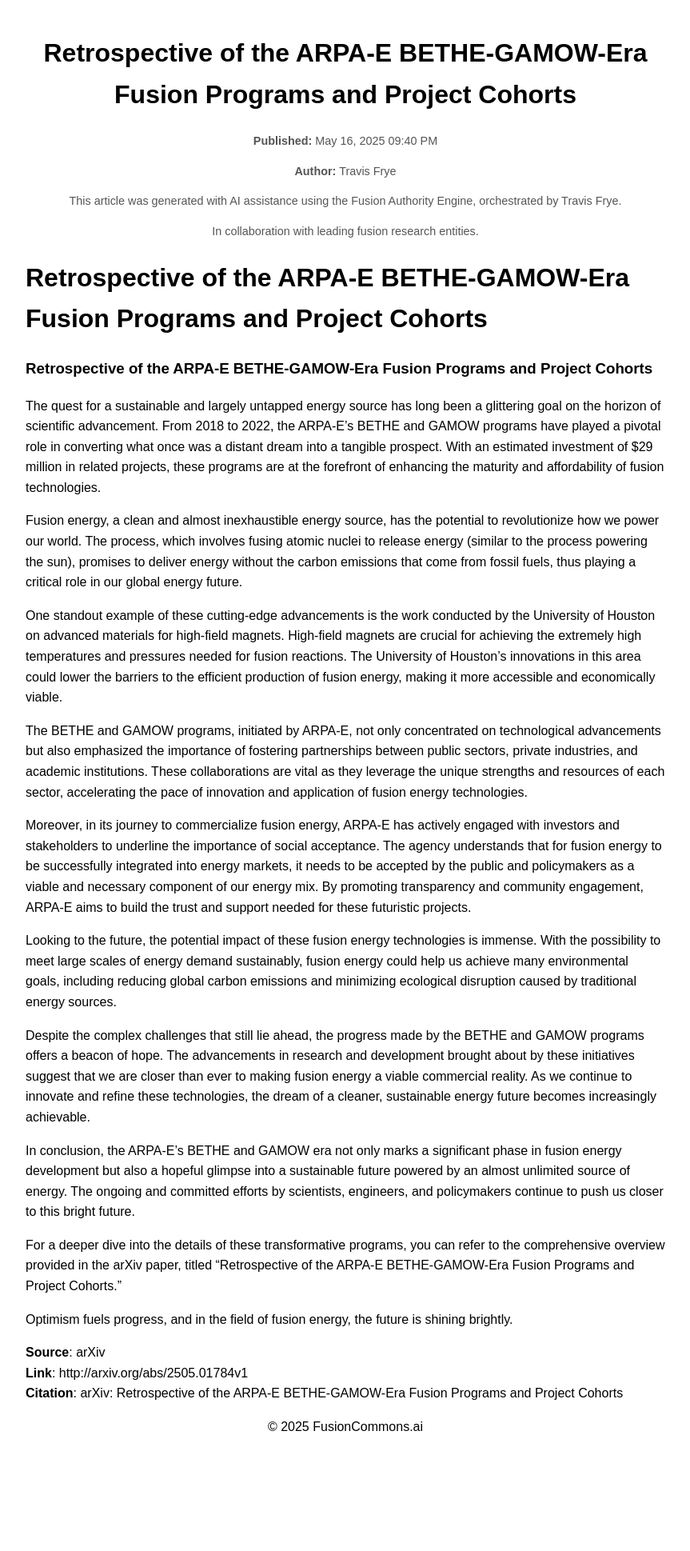
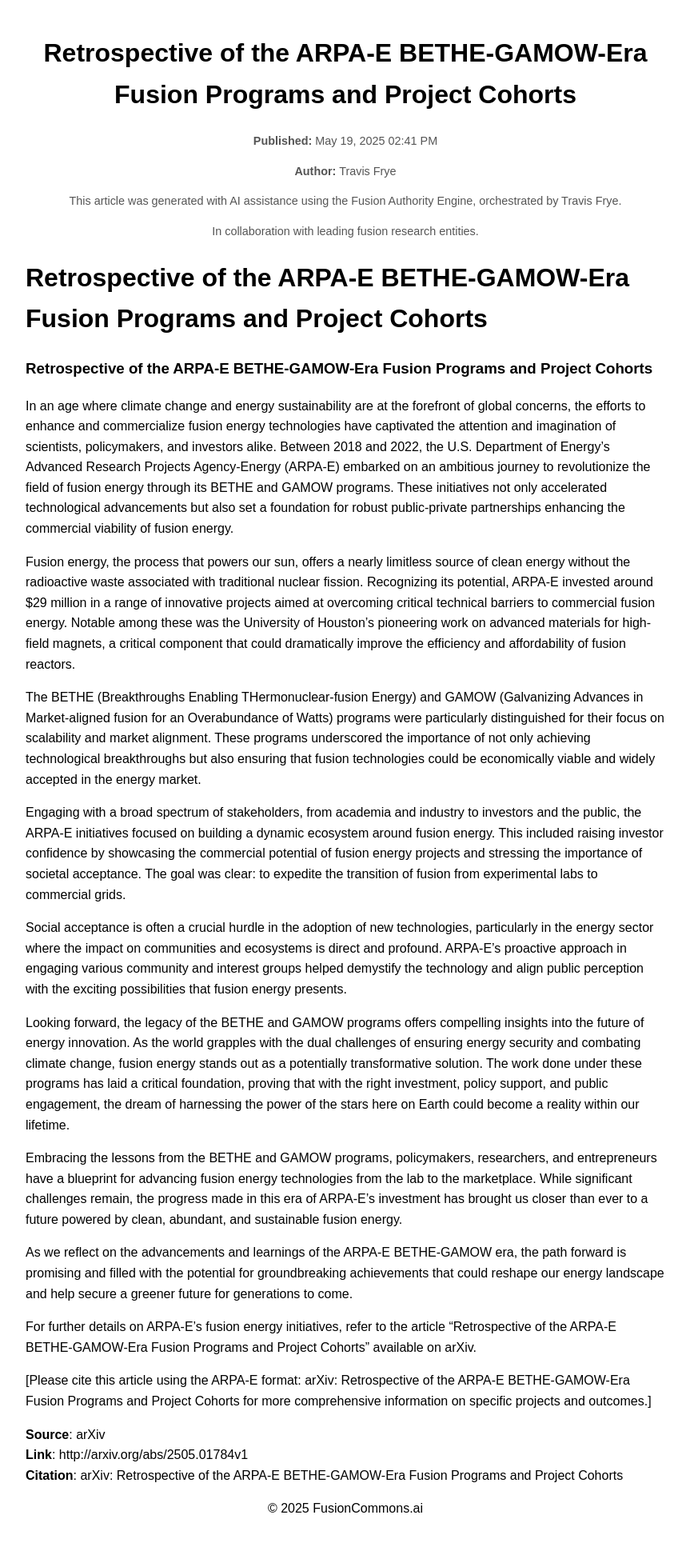
Before and after one commit to hyperpoint/hyperpoint.github.io, a Jekyll site: the page built from _posts/2025-05-01-75c0f7c4e84920ce2da07b1ce2cb2376-retrospective-of-the-arpa-e-bethe-gamow-era-fusion-programs-and-project-cohorts.md, in a window 1280 px wide. Shown: the whole page at 80% size, without its empty margins (208-1071 px from the left). Built offline with Jekyll 4.4.1, drawn with Linux system fonts in a browser that asks for light colours; before the commit the page ends 1837 px from its top, so only the background shows below that.

Commit message:
Update blog post: Retrospective of the ARPA-E BETHE-GAMOW-Era Fusion Programs and Project Cohorts

```diff
--- a/_posts/2025-05-01-75c0f7c4e84920ce2da07b1ce2cb2376-retrospective-of-the-arpa-e-bethe-gamow-era-fusion-programs-and-project-cohorts.md
+++ b/_posts/2025-05-01-75c0f7c4e84920ce2da07b1ce2cb2376-retrospective-of-the-arpa-e-bethe-gamow-era-fusion-programs-and-project-cohorts.md
@@ -1,35 +1,37 @@
 ---
 layout: post
 title: "Retrospective of the ARPA-E BETHE-GAMOW-Era Fusion Programs and Project Cohorts"
-date: 2025-05-16 21:40:38
+date: 2025-05-19 14:41:08
 categories: [fusion, energy]
 permalink: "/posts/2025/05/01/retrospective-of-the-arpa-e-bethe-gamow-era-fusion-programs-and-project-cohorts/"
 author: Travis Frye
+note: This article was generated with AI assistance using the Fusion Authority Engine, orchestrated by Travis Frye.
+collaboration: In collaboration with leading fusion research entities.
 ---
 
 # Retrospective of the ARPA-E BETHE-GAMOW-Era Fusion Programs and Project Cohorts
 
 ### Retrospective of the ARPA-E BETHE-GAMOW-Era Fusion Programs and Project Cohorts
 
-The quest for a sustainable and largely untapped energy source has long been a glittering goal on the horizon of scientific advancement. From 2018 to 2022, the ARPA-E's BETHE and GAMOW programs have played a pivotal role in converting what once was a distant dream into a tangible prospect. With an estimated investment of $29 million in related projects, these programs are at the forefront of enhancing the maturity and affordability of fusion technologies.
+In an age where climate change and energy sustainability are at the forefront of global concerns, the efforts to enhance and commercialize fusion energy technologies have captivated the attention and imagination of scientists, policymakers, and investors alike. Between 2018 and 2022, the U.S. Department of Energy’s Advanced Research Projects Agency-Energy (ARPA-E) embarked on an ambitious journey to revolutionize the field of fusion energy through its BETHE and GAMOW programs. These initiatives not only accelerated technological advancements but also set a foundation for robust public-private partnerships enhancing the commercial viability of fusion energy.
 
-Fusion energy, a clean and almost inexhaustible energy source, has the potential to revolutionize how we power our world. The process, which involves fusing atomic nuclei to release energy (similar to the process powering the sun), promises to deliver energy without the carbon emissions that come from fossil fuels, thus playing a critical role in our global energy future.
+Fusion energy, the process that powers our sun, offers a nearly limitless source of clean energy without the radioactive waste associated with traditional nuclear fission. Recognizing its potential, ARPA-E invested around $29 million in a range of innovative projects aimed at overcoming critical technical barriers to commercial fusion energy. Notable among these was the University of Houston’s pioneering work on advanced materials for high-field magnets, a critical component that could dramatically improve the efficiency and affordability of fusion reactors.
 
-One standout example of these cutting-edge advancements is the work conducted by the University of Houston on advanced materials for high-field magnets. High-field magnets are crucial for achieving the extremely high temperatures and pressures needed for fusion reactions. The University of Houston's innovations in this area could lower the barriers to the efficient production of fusion energy, making it more accessible and economically viable.
+The BETHE (Breakthroughs Enabling THermonuclear-fusion Energy) and GAMOW (Galvanizing Advances in Market-aligned fusion for an Overabundance of Watts) programs were particularly distinguished for their focus on scalability and market alignment. These programs underscored the importance of not only achieving technological breakthroughs but also ensuring that fusion technologies could be economically viable and widely accepted in the energy market.
 
-The BETHE and GAMOW programs, initiated by ARPA-E, not only concentrated on technological advancements but also emphasized the importance of fostering partnerships between public sectors, private industries, and academic institutions. These collaborations are vital as they leverage the unique strengths and resources of each sector, accelerating the pace of innovation and application of fusion energy technologies.
+Engaging with a broad spectrum of stakeholders, from academia and industry to investors and the public, the ARPA-E initiatives focused on building a dynamic ecosystem around fusion energy. This included raising investor confidence by showcasing the commercial potential of fusion energy projects and stressing the importance of societal acceptance. The goal was clear: to expedite the transition of fusion from experimental labs to commercial grids.
 
-Moreover, in its journey to commercialize fusion energy, ARPA-E has actively engaged with investors and stakeholders to underline the importance of social acceptance. The agency understands that for fusion energy to be successfully integrated into energy markets, it needs to be accepted by the public and policymakers as a viable and necessary component of our energy mix. By promoting transparency and community engagement, ARPA-E aims to build the trust and support needed for these futuristic projects.
+Social acceptance is often a crucial hurdle in the adoption of new technologies, particularly in the energy sector where the impact on communities and ecosystems is direct and profound. ARPA-E’s proactive approach in engaging various community and interest groups helped demystify the technology and align public perception with the exciting possibilities that fusion energy presents.
 
-Looking to the future, the potential impact of these fusion energy technologies is immense. With the possibility to meet large scales of energy demand sustainably, fusion energy could help us achieve many environmental goals, including reducing global carbon emissions and minimizing ecological disruption caused by traditional energy sources.
+Looking forward, the legacy of the BETHE and GAMOW programs offers compelling insights into the future of energy innovation. As the world grapples with the dual challenges of ensuring energy security and combating climate change, fusion energy stands out as a potentially transformative solution. The work done under these programs has laid a critical foundation, proving that with the right investment, policy support, and public engagement, the dream of harnessing the power of the stars here on Earth could become a reality within our lifetime.
 
-Despite the complex challenges that still lie ahead, the progress made by the BETHE and GAMOW programs offers a beacon of hope. The advancements in research and development brought about by these initiatives suggest that we are closer than ever to making fusion energy a viable commercial reality. As we continue to innovate and refine these technologies, the dream of a cleaner, sustainable energy future becomes increasingly achievable.
+Embracing the lessons from the BETHE and GAMOW programs, policymakers, researchers, and entrepreneurs have a blueprint for advancing fusion energy technologies from the lab to the marketplace. While significant challenges remain, the progress made in this era of ARPA-E’s investment has brought us closer than ever to a future powered by clean, abundant, and sustainable fusion energy.
 
-In conclusion, the ARPA-E’s BETHE and GAMOW era not only marks a significant phase in fusion energy development but also a hopeful glimpse into a sustainable future powered by an almost unlimited source of energy. The ongoing and committed efforts by scientists, engineers, and policymakers continue to push us closer to this bright future.
+As we reflect on the advancements and learnings of the ARPA-E BETHE-GAMOW era, the path forward is promising and filled with the potential for groundbreaking achievements that could reshape our energy landscape and help secure a greener future for generations to come.
 
-For a deeper dive into the details of these transformative programs, you can refer to the comprehensive overview provided in the arXiv paper, titled “Retrospective of the ARPA-E BETHE-GAMOW-Era Fusion Programs and Project Cohorts.”
+For further details on ARPA-E's fusion energy initiatives, refer to the article "Retrospective of the ARPA-E BETHE-GAMOW-Era Fusion Programs and Project Cohorts" available on arXiv.
 
-Optimism fuels progress, and in the field of fusion energy, the future is shining brightly.
+[Please cite this article using the ARPA-E format: arXiv: Retrospective of the ARPA-E BETHE-GAMOW-Era Fusion Programs and Project Cohorts for more comprehensive information on specific projects and outcomes.]
 
 **Source**: arXiv
 **Link**: http://arxiv.org/abs/2505.01784v1
```
